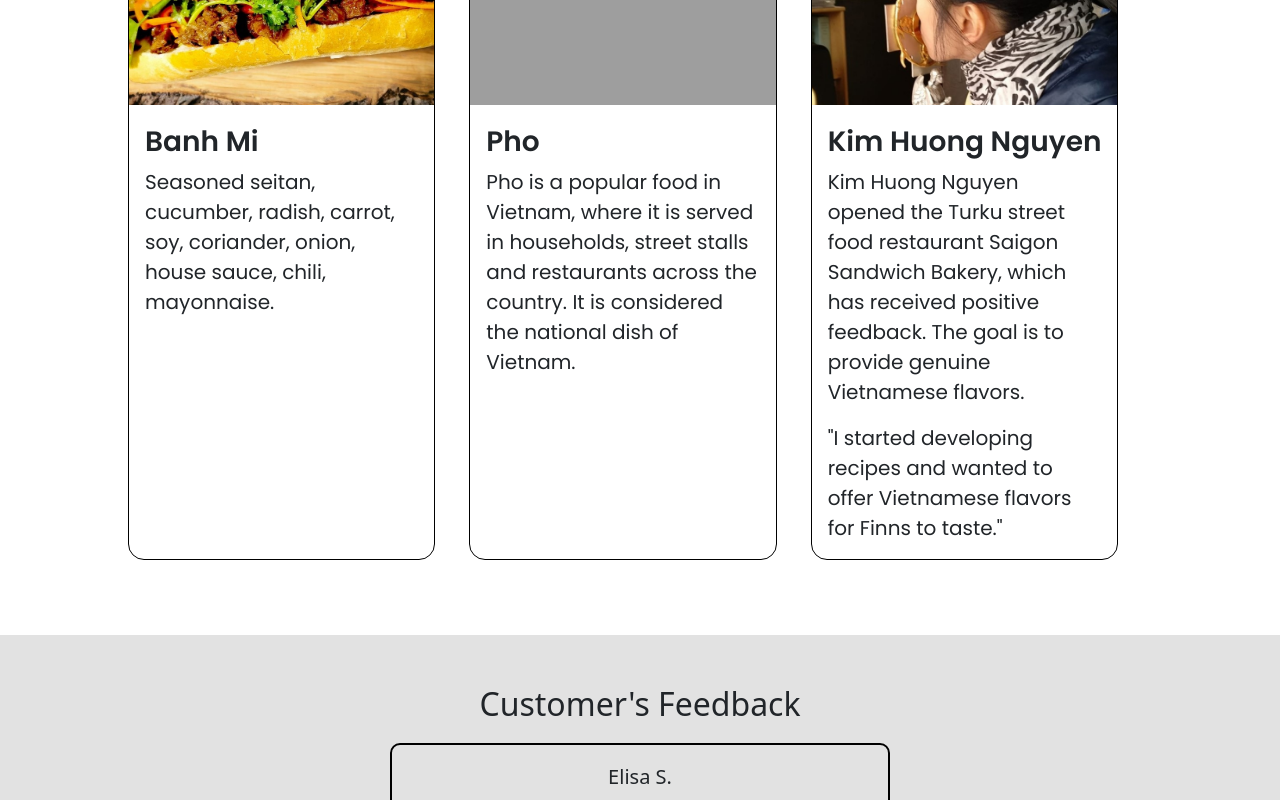
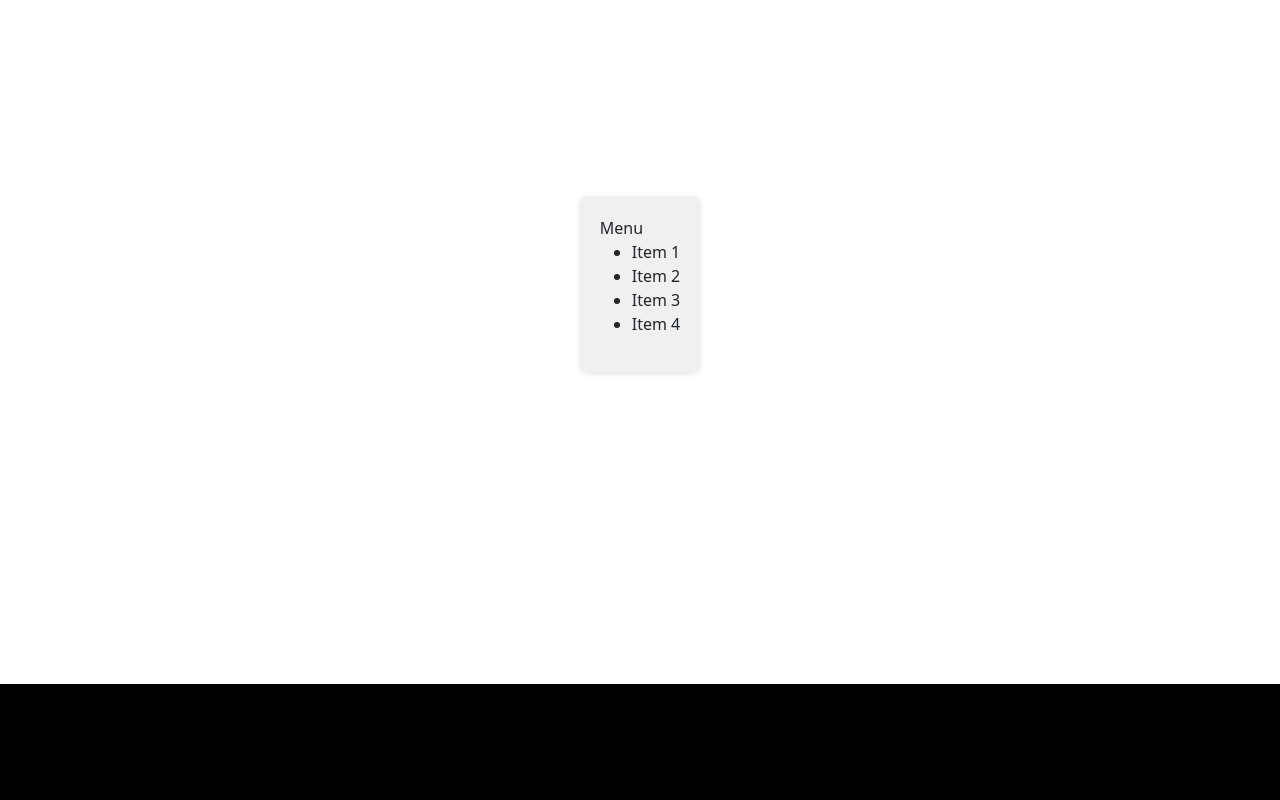
Before and after one commit to Kudoo39/ecommerce-app, a React (Vite) app: page /menu in a window 1280 px wide. Shown: the part 780-1580 px from the top of the page. Built offline with nearby package versions, Linux system fonts and the light colour scheme; grey boxes are pictures that could not be loaded.

Commit message:
adding Menu components

```diff
--- a/package.json
+++ b/package.json
@@ -8,9 +8,8 @@
     "build": "vite build",
     "lint": "eslint . --ext js,jsx --report-unused-disable-directives --max-warnings 0",
     "preview": "vite preview",
-    "predeploy":"vite build",
-    "deploy":"gh-pages -d dist"
-
+    "predeploy": "vite build",
+    "deploy": "gh-pages -d dist"
   },
   "dependencies": {
     "bootstrap": "^5.3.1",
--- a/src/App.jsx
+++ b/src/App.jsx
@@ -1,21 +1,24 @@
 import React from "react";
+import { BrowserRouter as Router, Route, Routes } from "react-router-dom";
 import Header from "./components/Header";
 import Nav from "./components/Nav";
 import Home from "./components/Home";
+import Menu from "./components/Menu";
 import Footer from "./components/Footer";
-import Feedback from "./components/Feedback";
 import "bootstrap/dist/css/bootstrap.min.css";
 import "./App.css";
 
 const App = () => {
   return (
-    <>
+    <Router>
       <Nav />
       <Header />
-      <Home />
-      <Feedback />
+      <Routes>
+        <Route path="/" element={<Home />} />
+        <Route path="/menu" element={<Menu />} />
+      </Routes>
       <Footer />
-    </>
+    </Router>
   );
 };
 
--- /dev/null
+++ b/src/components/Menu.css
@@ -0,0 +1,39 @@
+/* Menu.css */
+
+.menu-container {
+  display: flex;
+  justify-content: center;
+  align-items: center;
+  height: 100vh;
+}
+
+.menu {
+  background-color: #f0f0f0;
+  padding: 20px;
+  border-radius: 8px;
+  box-shadow: 0 2px 6px rgba(0, 0, 0, 0.1);
+}
+
+.ribbon {
+  position: relative;
+  width: 150px;
+  height: 40px;
+  background-color: #007bff;
+  border-radius: 20px 20px 0 0;
+  color: white;
+  display: flex;
+  justify-content: center;
+  align-items: center;
+  font-weight: bold;
+}
+
+.ribbon::before {
+  content: "";
+  position: absolute;
+  top: 100%;
+  left: 50%;
+  transform: translateX(-50%);
+  border-width: 10px;
+  border-style: solid;
+  border-color: #007bff transparent transparent transparent;
+}
--- /dev/null
+++ b/src/components/Menu.jsx
@@ -0,0 +1,20 @@
+import React from "react";
+import "./Menu.css";
+
+const Menu = () => {
+  return (
+    <div className="menu-container">
+      <div className="menu">
+        <div className="">Menu</div>
+        <ul>
+          <li>Item 1</li>
+          <li>Item 2</li>
+          <li>Item 3</li>
+          <li>Item 4</li>
+        </ul>
+      </div>
+    </div>
+  );
+};
+
+export default Menu;
--- a/src/components/Nav.jsx
+++ b/src/components/Nav.jsx
@@ -1,12 +1,13 @@
 import React from "react";
 import "./Nav.css";
+import { Link } from "react-router-dom";
 
 const Nav = () => {
   return (
     <nav>
       <ul className="nav-list">
-        <a href="">Home</a>
-        <a href="">Menu</a>
+        <Link to="/">Home</Link>
+        <Link to="/menu">Menu</Link>
         <a href="">About</a>
         <a href="">Contact</a>
       </ul>
```
Also changed, not shown: 1 other file (tests, documents, lock files or other folders).
